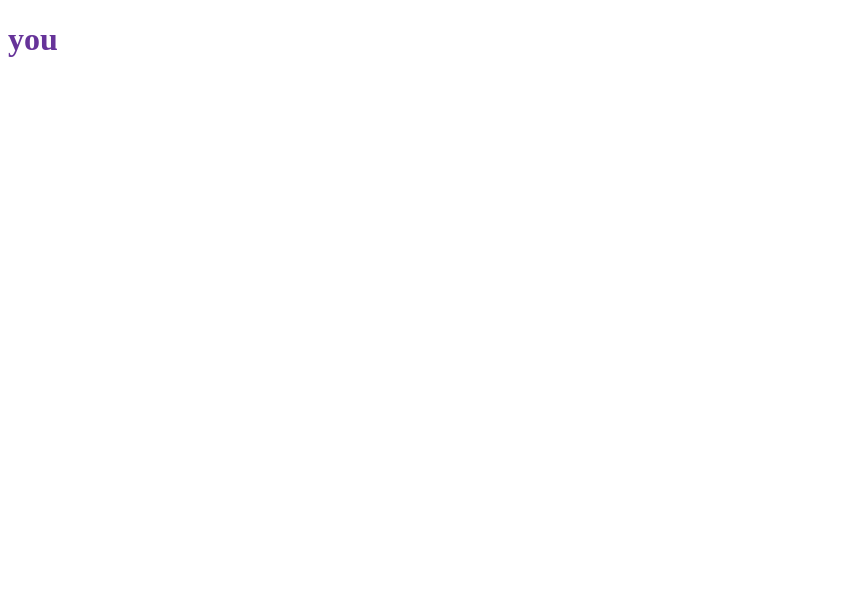
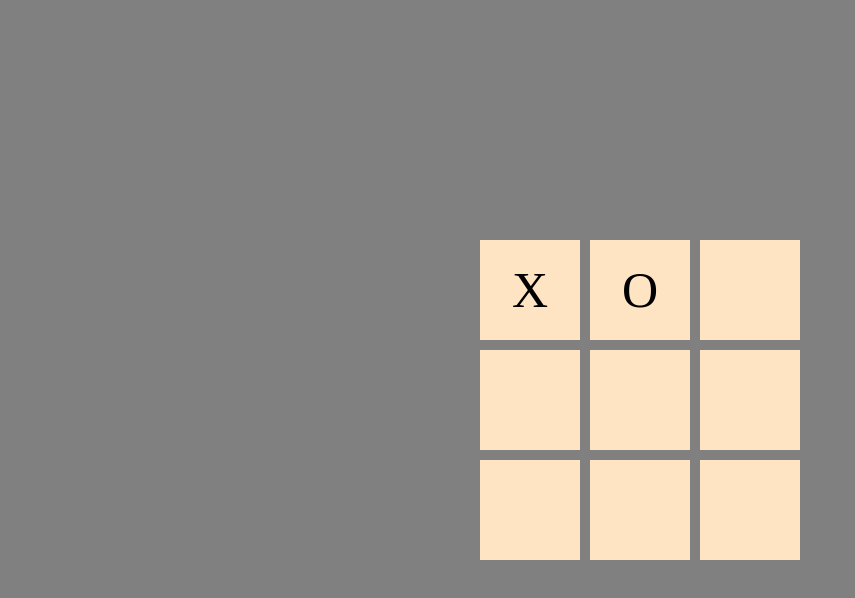
Before and after one commit to t3t3c/Tic-Tac-Toe, a plain HTML site: page index.html in a window 1280 px wide. Shown: the whole page, without its empty margins (0-855 px from the left). Drawn offline with Linux system fonts and the light colour scheme.

Commit message:
added styling

```diff
--- a/index.html
+++ b/index.html
@@ -9,6 +9,16 @@
     <title>Tic Tac Toe</title>
   </head>
   <body>
-    <h1>you</h1>
+    <div class="game-board">
+      <div class="field">X</div>
+      <div class="field">O</div>
+      <div class="field"></div>
+      <div class="field"></div>
+      <div class="field"></div>
+      <div class="field"></div>
+      <div class="field"></div>
+      <div class="field"></div>
+      <div class="field"></div>
+    </div>
   </body>
 </html>
--- a/main.js
+++ b/main.js
@@ -2,4 +2,11 @@
 
 const gameBoard = (() => {
   // write code here
+  return {};
 })();
+
+// factory
+
+const Player = () => {
+  return {};
+};
--- a/style.css
+++ b/style.css
@@ -1,3 +1,39 @@
-h1 {
-  color: rebeccapurple;
+* {
+  padding: 0;
+  margin: 0;
+  box-sizing: inherit;
 }
+
+html {
+  box-sizing: border-box;
+}
+
+body {
+  background-color: grey;
+  height: 100vh;
+  display: flex;
+  align-items: center;
+  justify-content: center;
+}
+
+div.game-board {
+  display: grid;
+  grid-template-columns: repeat(3, auto);
+  gap: 10px;
+}
+
+div.field {
+  width: 100px;
+  height: 100px;
+  background-color: bisque;
+  font-size: 50px;
+
+  /* center the X and O */
+  display: grid;
+  place-content: center;
+}
+
+div.field:hover {
+  background-color: blanchedalmond;
+  border: 1px solid white;
+}
```
